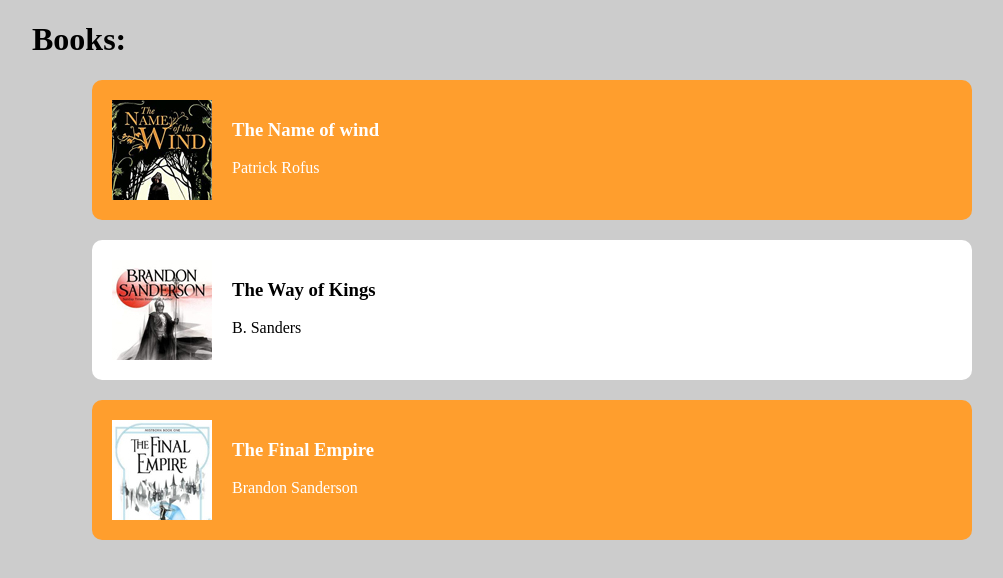
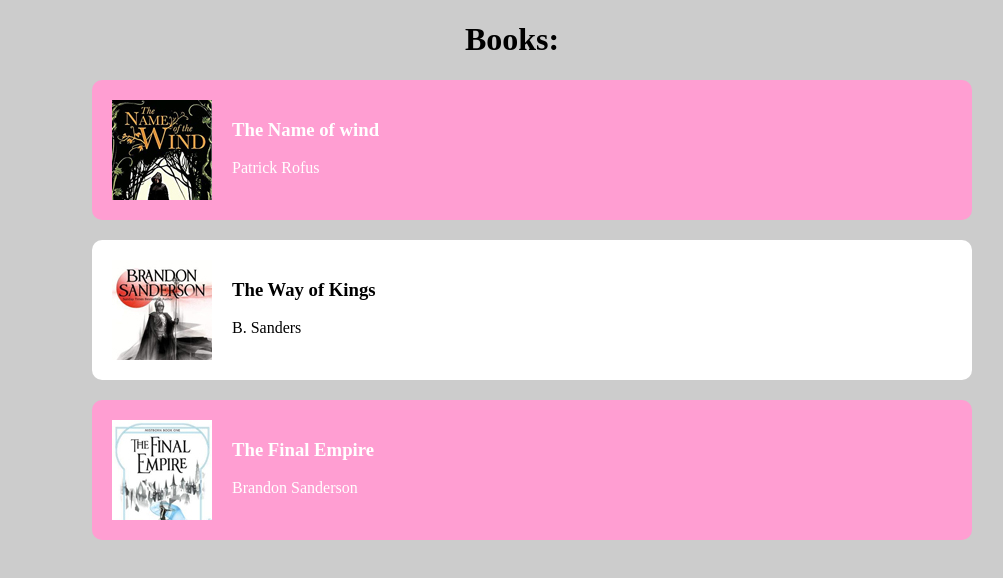
Before and after one commit to VisheshSingh/vue-ninja, a plain HTML site: page index.html in a window 1280 px wide. Shown: the whole page, without its empty margins (128-1131 px from the left). Drawn offline with nearby package versions, Linux system fonts and the light colour scheme.

Commit message:
Challenge

```diff
--- a/app.js
+++ b/app.js
@@ -25,7 +25,11 @@ const app = Vue.createApp({
       ],
     };
   },
-  methods: {},
+  methods: {
+    toggleFav(book) {
+      book.isFav = !book.isFav;
+    },
+  },
 });
 
 app.mount('#app');
--- a/index.html
+++ b/index.html
@@ -10,6 +10,10 @@
         max-width: 960px;
         margin: 20px auto;
         background: #ccc;
+      }
+
+      h1 {
+        text-align: center;
       }
 
       ul {
@@ -29,7 +33,7 @@
       }
 
       li.fav {
-        background-color: #ff9e2d;
+        background-color: #ff9ed2;
         color: #fff;
       }
     </style>
@@ -38,7 +42,11 @@
     <div id="app">
       <h1>Books:</h1>
       <ul>
-        <li v-for="book in books" :class="{fav:book.isFav}">
+        <li
+          v-for="book in books"
+          :class="{fav:book.isFav}"
+          @click="toggleFav(book)"
+        >
           <img :src="book.img" alt="book.title" />
           <div>
             <h3>{{book.title}}</h3>
```
